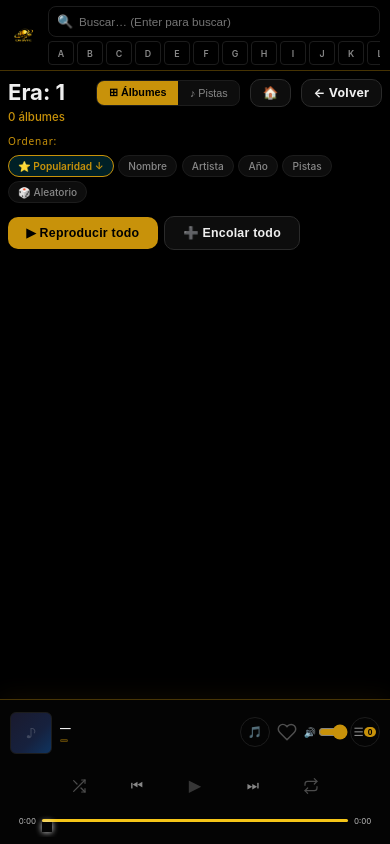
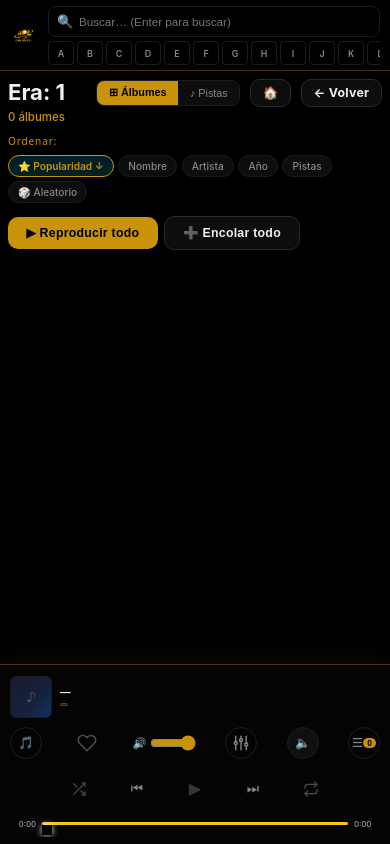
Before and after one commit to orbytedirector-cmd/Orbyte, a Flask app: page /era/1 in a window 390 px wide. Run offline with Flask 3, Linux system fonts and the light colour scheme; data that the repository does not hold is empty.

Commit message:
Mejorando Version Responsiva v3 Reproducción y controles en dispositivo movil

```diff
--- a/static/style.css
+++ b/static/style.css
@@ -1390,10 +1390,11 @@ input:checked + .toggle-track:before { transform:translateX(16px); }
 /* ═══════════════════════════════════════════════════════════════════════════════
    MOBILE PORTRAIT  ≤768px
    iPhone 13 Pro Max: 390px wide, Safari/Chrome
-   Player layout: fixed 148px tall, 3 rows, all controls visible
+   Player layout: 180px, 3 filas — carátula/título | toggles (fav, lyrics,
+   volumen, normalizar, salida, playlist) | transporte + progreso
    ══════════════════════════════════════════════════════════════════════════════ */
 @media (max-width: 768px) and (orientation: portrait) {
-  :root { --player-h: 148px; }
+  :root { --player-h: 180px; }
 
   /* ─── General layout ──────────────────────────────────────────────── */
   /* Red de seguridad: varias grillas del home (era-card, quality-grid, etc.)
@@ -1465,30 +1466,22 @@ input:checked + .toggle-track:before { transform:translateX(16px); }
   .pwa-fab { bottom: calc(var(--player-h) + 8px); right: 8px; }
 
   /* ═══════════════════════════════════════════════════════════════════
-     PLAYER BAR — bugfix estructural
-     El HTML real: .player-row1 envuelve a .player-left, .player-center Y
-     .player-right JUNTOS (no solo al primero). Como .player-row1 era
-     flex-direction:row, el "flex:0 0 40px" pensado para dar 40px de ALTO
-     a .player-center en realidad le daba 40px de ANCHO (eje principal de
-     una fila = horizontal). Los botones de control + la barra de progreso
-     quedaban apretados en una columna de 40px de ancho y se desbordaban
-     encima de los íconos de la derecha — la "maraña" de la captura.
-
-     Fix: mismo truco que ya funciona en landscape (más abajo en este
-     archivo) — .player-row1 pasa a display:contents (desaparece de la
-     caja, sus hijos suben un nivel) y .player-bar se vuelve una grilla de
-     2 filas reales: arriba [left | right] lado a lado (48px), abajo
-     [center] ocupando todo el ancho para controles + progreso.
+     PLAYER BAR — 3 filas reales
+     Sigue usando el mismo desenvuelve-wrapper (display:contents en
+     .player-row1) del fix anterior, pero ahora .player-right es su PROPIA
+     fila de ancho completo en vez de compartir la fila 1 con la carátula.
+     Antes achicaba/escondía Salida y Normalizar para que entraran al lado
+     de la carátula — con una fila propia entran los 6 controles sin
+     comprimirse: favoritos, lyrics, volumen, normalizar, salida, playlist.
      ════════════════════════════════════════════════════════════════ */
   .player-bar {
     display: grid !important;
-    grid-template-columns: 1fr auto !important;
-    grid-template-rows: 48px 1fr !important;
-    grid-template-areas: "left right" "center center" !important;
+    grid-template-columns: 1fr !important;
+    grid-template-rows: 48px 40px 1fr !important;
+    grid-template-areas: "left" "right" "center" !important;
     height: var(--player-h) !important;
-    padding: 8px 10px 7px !important;
-    row-gap: 4px !important;
-    column-gap: 8px !important;
+    padding: 7px 10px 7px !important;
+    row-gap: 3px !important;
     overflow: hidden !important;
     align-items: stretch !important;
   }
@@ -1530,32 +1523,48 @@ input:checked + .toggle-track:before { transform:translateX(16px); }
   .player-fmt-badge { font-size: 0.55rem !important; padding: 0.05rem 0.22rem !important; }
   .player-led { width: 6px !important; height: 6px !important; }
 
+  /* ── Fila 2: TODOS los toggles, ancho completo, nada oculto ────────── */
   .player-right {
     grid-area: right !important;
     display: flex !important;
     flex-direction: row !important;
     align-items: center !important;
-    gap: 2px !important;
+    justify-content: space-between !important;
+    gap: 4px !important;
     height: 100% !important;
+    width: 100% !important;
   }
   .player-right .icon-btn {
-    width: 30px !important; height: 30px !important;
-    font-size: 0.88rem !important; padding: 0 !important;
+    width: 34px !important; height: 34px !important;
+    font-size: 0.95rem !important; padding: 0 !important;
     display: flex !important; align-items: center !important;
     justify-content: center !important; border-radius: 50% !important;
     flex-shrink: 0 !important;
   }
-  .icon-btn.fav-btn { width: 30px !important; height: 30px !important; font-size: 1rem !important; }
-  .volume-wrap  { gap: 2px !important; }
-  .vol-icon     { font-size: 0.75rem !important; }
-  .volume-slider { width: 28px !important; }
-  .outputs-wrap { display: none !important; }
-  /* Ya accesible en el reproductor de pantalla completa (#np-normalize-btn);
-     en la barra angosta solo suma un ícono más sin espacio real para tocarlo. */
-  .player-right .normalize-toggle { display: none !important; }
+  .icon-btn.fav-btn { width: 34px !important; height: 34px !important; font-size: 1.05rem !important; }
   #lyrics-toggle-btn { display: flex !important; }
 
-  /* ── Fila inferior: controles + progreso, ahora con TODO el ancho ─── */
+  .volume-wrap   { gap: 4px !important; flex-shrink: 0 !important; }
+  .vol-icon      { font-size: 0.85rem !important; }
+  .volume-slider { width: 56px !important; }
+
+  /* Normalizar: visible (antes escondido) — el estado activo ya trae su
+     propio anillo dorado pulsante (.is-active, ver reglas base), así que
+     con solo mostrarlo se vuelve "distinguible" sin inventar nada nuevo. */
+  .player-right .normalize-toggle { display: flex !important; }
+
+  /* Salida: visible (antes escondido). Ícono + nombre del dispositivo
+     recortado — con fila propia entra sin apretar el resto. */
+  .outputs-wrap    { display: block !important; flex-shrink: 0 !important; }
+  .outputs-main-btn {
+    padding: 0 !important; width: 34px !important; height: 34px !important;
+    border-radius: 50% !important; justify-content: center !important;
+    gap: 0 !important;
+  }
+  .outputs-btn-label { display: none !important; } /* el ícono ya distingue la función; el nombre del DAC se ve al abrir el panel */
+  .outputs-btn-icon  { font-size: 0.95rem !important; }
+
+  /* ── Fila 3: controles + progreso, ancho completo ───────────────────── */
   .player-viz-row { display: none !important; }
   .player-center {
     grid-area: center !important;
@@ -1610,11 +1619,14 @@ input:checked + .toggle-track:before { transform:translateX(16px); }
 }
 
 @media (max-width: 430px) and (orientation: portrait) {
-  :root { --player-h: 145px; }
+  :root { --player-h: 180px; }
   .album-grid         { grid-template-columns: repeat(auto-fill, minmax(125px,1fr)); gap: 8px; }
   .artist-albums-grid { grid-template-columns: repeat(auto-fill, minmax(125px,1fr)); }
-  .volume-slider      { width: 30px !important; }
   .player-controls    { gap: 16px !important; }
+  /* Un poco más de margen en pantallas muy chicas (iPhone SE, 375px) */
+  .player-right .icon-btn, .icon-btn.fav-btn,
+  .player-right .normalize-toggle, .outputs-main-btn { width: 32px !important; height: 32px !important; }
+  .volume-slider { width: 46px !important; }
 }
 
 /* ═══════════════════════════════════════════════════════════════════════════════
--- a/templates/album.html
+++ b/templates/album.html
@@ -313,6 +313,7 @@
 
   // Prepend all album tracks above current queue position and start playing from the first
   async function playAllAlbum() {
+    if (window.primeAudioForGesture) window.primeAudioForGesture();
     const q = await ensureAlbumQueue();
     if (!q || !q.length) { console.warn('playAllAlbum: empty queue'); return; }
     if (window.prependTracksAndPlay) {
@@ -325,6 +326,7 @@
 
   // Play a single track: prepend it to the top of the queue and start it immediately
   async function playTrackFromAlbum(trackId) {
+    if (window.primeAudioForGesture) window.primeAudioForGesture();
     try {
       const data = await fetch(`/api/track/${trackId}`).then(r => r.json());
       if (window.prependAndPlay) {
--- a/templates/artist.html
+++ b/templates/artist.html
@@ -200,6 +200,7 @@
 
 <script>
 async function playAlbumById(albumId, el) {
+  if (window.primeAudioForGesture) window.primeAudioForGesture();
   if (el) { const o = el.querySelector('.play-overlay'); if (o) o.textContent = '…'; }
   try {
     const tracks = await fetch(`/api/album/${albumId}/tracks`).then(r => r.json());
--- a/templates/browse.html
+++ b/templates/browse.html
@@ -323,6 +323,7 @@ function _tracksViewActive() {
 
 // ── Album play ─────────────────────────────────────────────────────────────────
 async function playAlbumById(id, el) {
+  if (window.primeAudioForGesture) window.primeAudioForGesture();
   const overlay = el ? el.querySelector('.play-overlay') : null;
   if (overlay) overlay.textContent = '…';
   try {
@@ -340,6 +341,7 @@ window.playAlbumById = playAlbumById;
 
 // ── Play/queue everything currently loaded — funciona en Álbumes y en Pistas ──
 window.playAllLoaded = async function() {
+  if (window.primeAudioForGesture) window.primeAudioForGesture();
   if (IS_META && _tracksViewActive() && metaTracksQueue.length) {
     if (window.prependTracksAndPlay) { window.prependTracksAndPlay(metaTracksQueue, 0); }
     else { loadQueue(metaTracksQueue); playTrack(0); }
--- a/templates/home.html
+++ b/templates/home.html
@@ -406,6 +406,7 @@ function filterGenres(q) {
   });
 }
 async function playAlbumById(albumId) {
+  if (window.primeAudioForGesture) window.primeAudioForGesture();
   const tracks = await fetch(`/api/album/${albumId}/tracks`).then(r => r.json());
   if (!Array.isArray(tracks) || !tracks.length) return;
   const valid = tracks.filter(t => t.audio_url || t.file_path);
--- a/templates/search.html
+++ b/templates/search.html
@@ -134,6 +134,7 @@ function showTab(panel, btn) {
   btn.classList.add('active');
 }
 async function playTrackById(id) {
+  if (window.primeAudioForGesture) window.primeAudioForGesture();
   const d = await fetch(`/api/track/${id}`).then(r=>r.json());
   if (window.prependAndPlay) { window.prependAndPlay(d); }
   else { loadQueue([d]); playTrack(0); }
@@ -161,6 +162,7 @@ async function addToPlaylistByIdWithFeedback(id, btn) {
   }
 }
 async function playAlbumById(id) {
+  if (window.primeAudioForGesture) window.primeAudioForGesture();
   const tracks = await fetch(`/api/album/${id}/tracks`).then(r=>r.json());
   if (!Array.isArray(tracks) || !tracks.length) return;
   const valid = tracks.filter(t => t.audio_url || t.file_path);
```
Also changed, not shown: static/player.js (+71 -9 lines), 3 other files.
